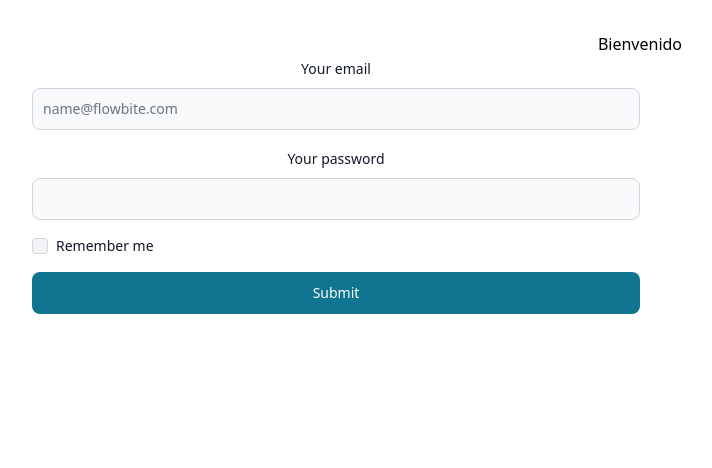
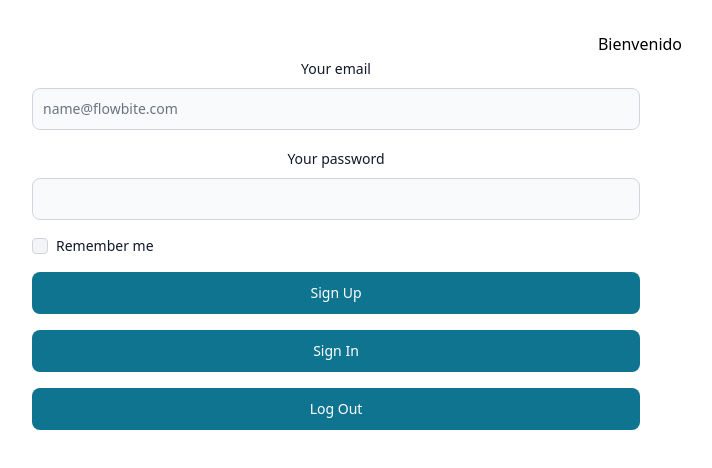
Before and after one commit to davc93/meteoro-crud-app, a React (Vite) app: page / in a window 1280 px wide. Shown: the top 468 px of the page, without its empty margins (0-712 px from the left). Built offline with nearby package versions, Linux system fonts and the light colour scheme; no server answers.

Commit message:
se agrega autenticacion de usuario

```diff
--- a/src/components/SignUp/index.tsx
+++ b/src/components/SignUp/index.tsx
@@ -1,39 +1,56 @@
 import { Button, Checkbox, Label, TextInput } from 'flowbite-react';
 import { initializeApp } from "firebase/app";
-import {getAuth, signInWithEmailAndPassword, connectAuthEmulator, createUserWithEmailAndPassword,onAuthStateChanged,signOut} from 'firebase/auth';
-import {firebaseConfig} from '../../../secret'
+import { getAuth, signInWithEmailAndPassword, connectAuthEmulator, createUserWithEmailAndPassword, onAuthStateChanged, signOut } from 'firebase/auth';
+import { firebaseConfig } from '../../../secret'
 
 // Initialize Firebase
 const app = initializeApp(firebaseConfig);
 const auth = getAuth(app);
-console.log('hello firebase',firebaseConfig);
-function SignUp(props:any) {
 
-  const createUser = async (auth:any, email:string,password:string) => {
+function SignUp(props: any) {
+
+  const logOut = () => {
+    const auth = getAuth();
+    signOut(auth).then(() => {
+      // Sign-out successful.
+    }).catch((error) => {
+      // An error happened.
+    });
+
+  }
+
+  const signUp = async (e: any) => {
+    e.preventDefault();
+    const email = document.getElementById('email1');
+    const password = document.getElementById('password1');
 
     try {
-      const userCredentials = await createUserWithEmailAndPassword(auth,email,password);
+      const userCredentials = await createUserWithEmailAndPassword(auth, email.value, password.value);
       const user = userCredentials.user;
-      console.log('userCredentials',userCredentials);
-      console.log('user',user);
+      console.log('userCredentials', userCredentials);
+      console.log('user', user);
     } catch (error) {
       console.log(error);
     }
+  }
+  const signIn = async (e: any) => {
+    e.preventDefault();
+    const email = document.getElementById('email1');
+    const password = document.getElementById('password1');
 
-  }
-  const getData = (ev:any) =>{
-    ev.preventDefault();
-    const email = document.getElementById('email1')
-    const password = document.getElementById('password1')
-    if(email){
-      let emailValue =  email as HTMLFormElement
-      emailValue = emailValue.value
-      console.log(emailValue)
+    try {
+      const userCredentials = await signInWithEmailAndPassword(auth, email.value, password.value);
+      const user = userCredentials.user;
+      alert(`Hola ${user.email}`)
+      console.log('userCredentials', userCredentials);
+      console.log('user', user);
+    } catch (error) {
+      console.log(error);
     }
   }
 
   return (
-    <form className="flex flex-col gap-4 w-60 lg:w-1/2" onSubmit={getData}>
+    <form className="flex flex-col gap-4 w-60 lg:w-1/2">
       <div>
         <div className="mb-2 block">
           <Label
@@ -67,8 +84,14 @@ function SignUp(props:any) {
           Remember me
         </Label>
       </div>
-      <Button type="submit">
-        Submit
+      <Button type="submit" onClick={signUp}>
+        Sign Up
+      </Button>
+      <Button type="submit" onClick={signIn}>
+        Sign In
+      </Button>
+      <Button type="submit" onClick={logOut}>
+        Log Out
       </Button>
     </form>
 
--- a/src/main.tsx
+++ b/src/main.tsx
@@ -3,7 +3,22 @@ import ReactDOM from 'react-dom/client'
 import App from './App'
 import SignUp from './components/SignUp'
 import './index.css'
+import { getAuth, onAuthStateChanged } from "firebase/auth";
 
+const auth = getAuth();
+onAuthStateChanged(auth, (user) => {
+  if (user) {
+    // User is signed in, see docs for a list of available properties
+    // https://firebase.google.com/docs/reference/js/firebase.User
+    const uid = user.uid;
+    console.log(user);
+    // ...
+  } else {
+    alert('No estas logeado')
+    // User is signed out
+    // ...
+  }
+});
 
 
 ReactDOM.createRoot(document.getElementById('root') as HTMLElement).render(
```
